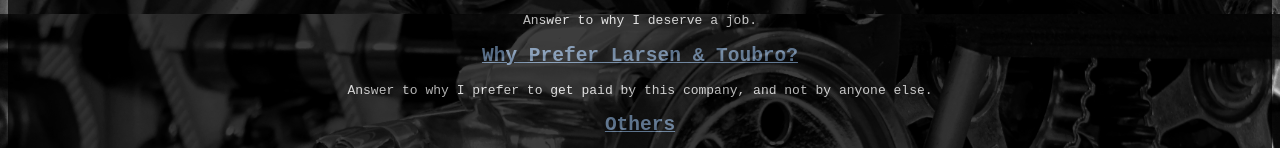
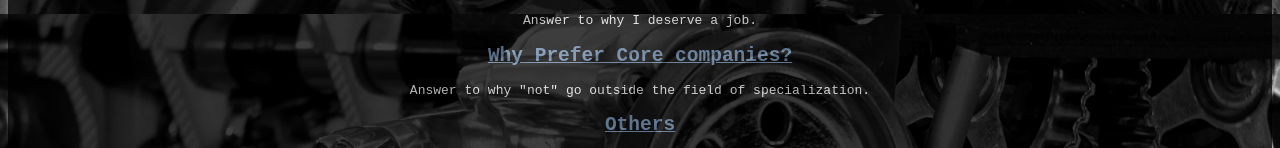
Before and after one commit to Ammarbinhashim/ammarbinhashim.github.io, a plain HTML site: page index.html in a window 1280 px wide. Shown: the part 786-934 px from the top of the page. Drawn offline with nearby package versions, Linux system fonts and the light colour scheme.

Commit message:
Update index.html

```diff
--- a/index.html
+++ b/index.html
@@ -68,8 +68,8 @@
           <p>Reasons for my preference to pursue a degree in one of the most beautiful discipline ever known to mankind.</p>
           <h2><a href="#premini">Why prefer placements?</a></h2>
           <p>Answer to why I deserve a job.</p>
-          <h2><a href="#finalproj">Why Prefer Larsen & Toubro?</a></h2>
-          <p>Answer to why I prefer to get paid by this company, and not by anyone else.</p>
+          <h2><a href="#finalproj">Why Prefer Core companies?</a></h2>
+          <p>Answer to why "not" go outside the field of specialization.</p>
           <h2><a href="#others">Others</a></h2>
           <p>
             Miscellaneous. Such as my CV/Resume or any other project contributions.
```
